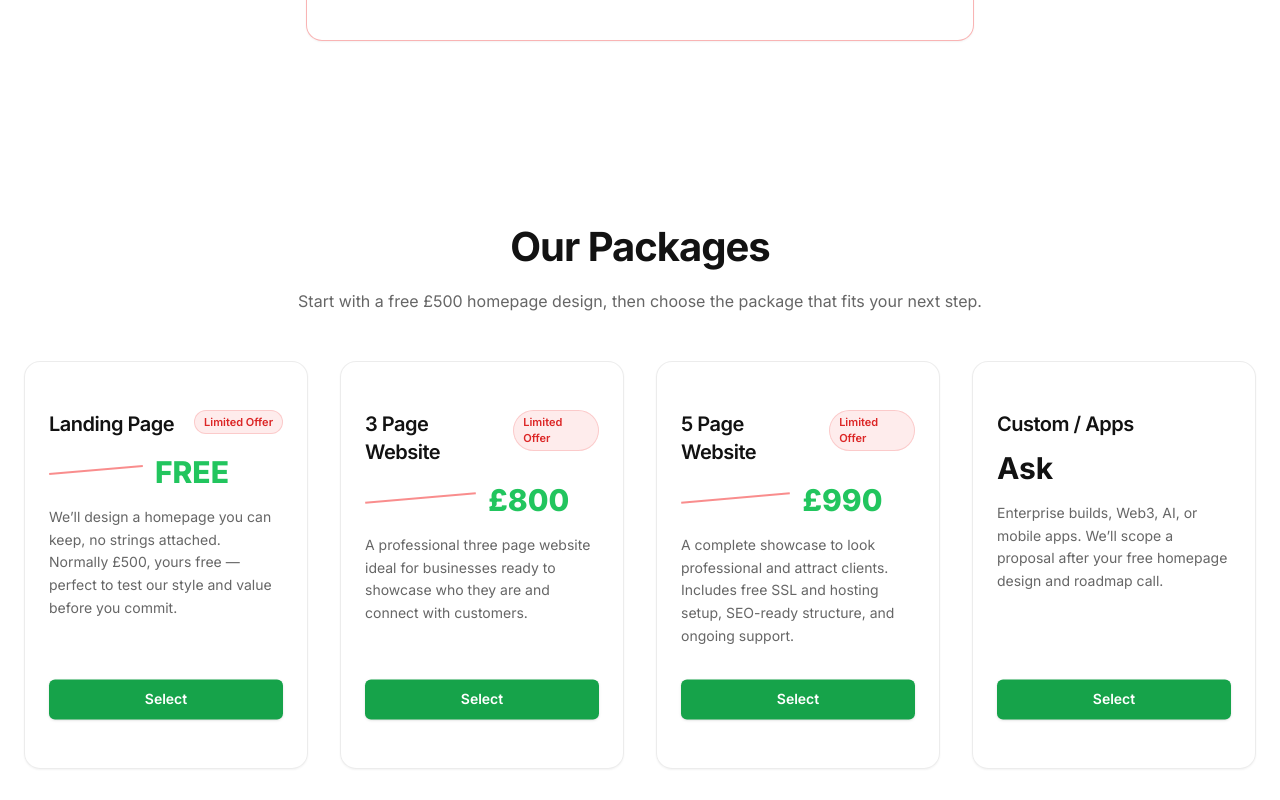
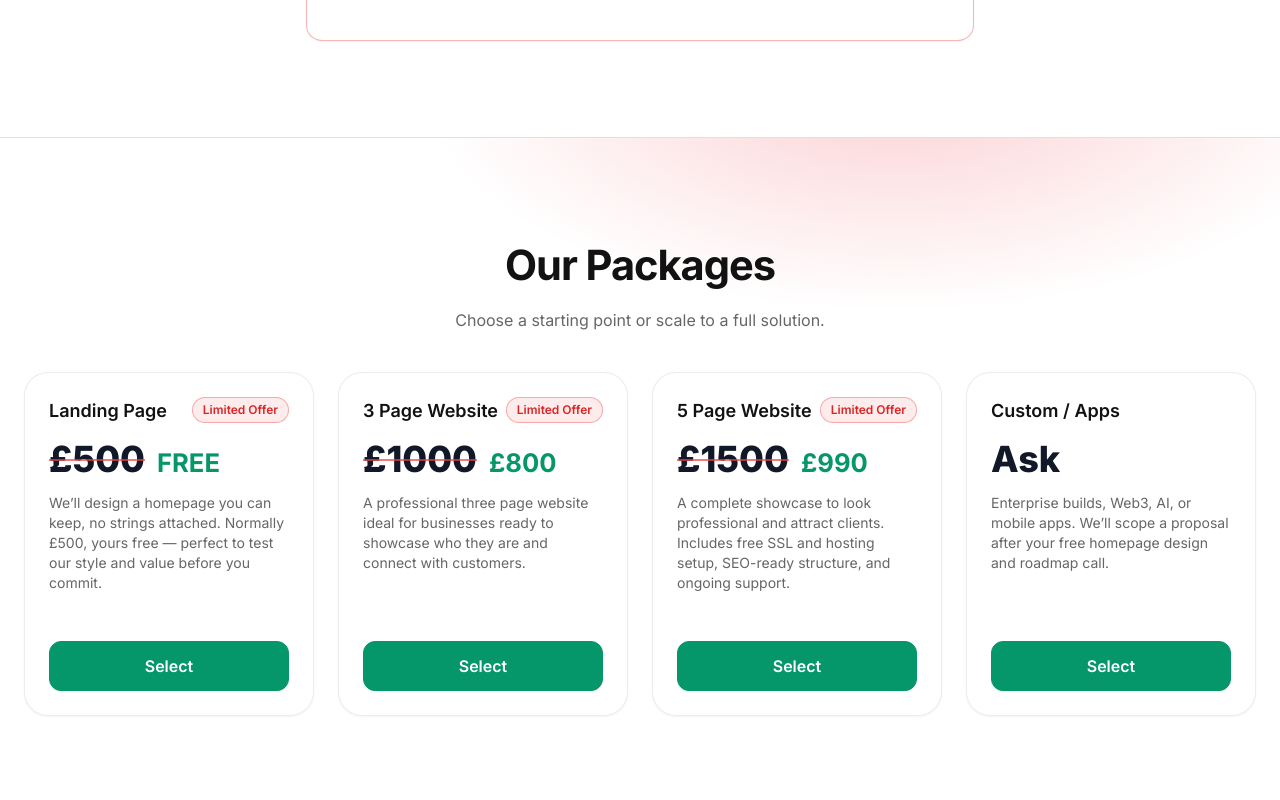
Before and after one commit to stevenajg93/spider-fang-web, a Next.js app: page / in a window 1280 px wide. Shown: the part 3440-4240 px from the top of the page. Built offline with nearby package versions, Linux system fonts and the light colour scheme.

Commit message:
Fix: Packages pricing colors visible in light mode, preserved strike-through + psychology

```diff
--- a/components/sections/Packages.tsx
+++ b/components/sections/Packages.tsx
@@ -51,95 +51,98 @@ const packages: Pkg[] = [
   },
 ]
 
-function Price({ oldPrice, newPrice }: { oldPrice?: string; newPrice: string }) {
-  // Landing page shows FREE (positive, green)
-  if (newPrice === "FREE") {
-    return (
-      <div className="flex items-baseline gap-3">
-        <span className="relative text-3xl md:text-4xl font-bold text-white/90">
-          {oldPrice}
-          <span
-            aria-hidden
-            className="absolute left-0 right-0 top-1/2 h-[2px] -translate-y-1/2 rotate-[-5deg] bg-red-400/80"
-          />
-        </span>
-        <span className="text-2xl md:text-3xl font-extrabold text-green-500">FREE</span>
-      </div>
-    )
-  }
-
-  if (!oldPrice) {
-    return <span className="text-2xl md:text-3xl font-bold text-foreground">{newPrice}</span>
-  }
-
-  return (
-    <div className="flex items-baseline gap-3" aria-label={`Price reduced from ${oldPrice} to ${newPrice}`}>
-      {/* Old price: larger, white, with subtle red score */}
-      <span className="relative text-3xl md:text-4xl font-bold text-white">
-        {oldPrice}
-        <span
-          aria-hidden
-          className="absolute left-0 right-0 top-1/2 h-[2px] -translate-y-1/2 rotate-[-5deg] bg-red-400/80"
-        />
-      </span>
-      {/* New price: slightly smaller, positive green */}
-      <span className="text-2xl md:text-3xl font-extrabold text-green-500">{newPrice}</span>
-    </div>
-  )
-}
-
 export default function Packages() {
   return (
-    <section id="packages" className="py-20 bg-transparent">
-      <div className="container mx-auto px-4 sm:px-6">
-        <div className="mx-auto mb-12 max-w-3xl text-center">
-          <h2 className="text-[clamp(1.5rem,4.6vw,2.5rem)] font-bold tracking-tight">Our Packages</h2>
+    <section id="packages" className="sf-grid sf-noise relative border-t bg-transparent">
+      <div aria-hidden className="sf-radial absolute inset-0" />
+      <div className="relative mx-auto max-w-7xl px-4 py-16 sm:px-6 sm:py-20 md:py-24">
+        <motion.div
+          className="mx-auto max-w-3xl text-center"
+          initial={{ opacity: 0, y: 24 }}
+          whileInView={{ opacity: 1, y: 0 }}
+          viewport={{ once: true }}
+          transition={{ duration: 0.6 }}
+        >
+          <h2 className="text-[clamp(1.6rem,4.6vw,2.6rem)] font-bold tracking-tight text-foreground">
+            Our Packages
+          </h2>
           <p className="mt-3 text-muted-foreground">
-            Start with a free £500 homepage design, then choose the package that fits your next step.
+            Choose a starting point or scale to a full solution.
           </p>
-        </div>
+        </motion.div>
 
-        <div className="grid gap-6 sm:gap-8 sm:grid-cols-2 lg:grid-cols-4">
+        <div className="mt-10 grid grid-cols-1 gap-6 sm:grid-cols-2 lg:grid-cols-4">
           {packages.map((p, i) => (
             <motion.div
               key={p.slug}
-              initial={{ opacity: 0, y: 18 }}
+              initial={{ opacity: 0, y: 20 }}
               whileInView={{ opacity: 1, y: 0 }}
               viewport={{ once: true }}
-              transition={{ duration: 0.45, delay: 0.05 * i }}
+              transition={{ duration: 0.5, delay: i * 0.05 }}
             >
-              <Card className="h-full overflow-hidden border-border/60 bg-background/60 backdrop-blur supports-[backdrop-filter]:bg-background/50">
-                <div className="flex h-full flex-col p-6">
-                  <div className="flex items-start justify-between gap-3">
-                    <h3 className="text-xl font-semibold tracking-tight">{p.name}</h3>
+              <Card className="group flex h-full flex-col justify-between rounded-2xl border border-border/60 bg-card/70 p-6 backdrop-blur-sm">
+                <div>
+                  <div className="flex items-start justify-between">
+                    <h3 className="text-lg font-semibold text-foreground">{p.name}</h3>
                     {p.limited && (
-                      <span className="inline-flex items-center rounded-full bg-red-500/10 px-2.5 py-1 text-[11px] font-semibold text-red-600 ring-1 ring-inset ring-red-500/20">
+                      <span className="rounded-full border border-red-500/40 bg-red-500/10 px-2.5 py-1 text-xs font-semibold text-red-600">
                         Limited Offer
                       </span>
                     )}
                   </div>
 
-                  <div className="mt-3">
-                    <Price oldPrice={p.oldPrice} newPrice={p.newPrice} />
+                  {/* Pricing block: visible in light & dark */}
+                  <div className="mt-4">
+                    {p.oldPrice ? (
+                      <div className="flex items-baseline gap-3">
+                        <span
+                          className="
+                            text-[clamp(1.6rem,4.5vw,2.25rem)]
+                            font-extrabold
+                            leading-none
+                            text-gray-900 dark:text-white
+                            line-through decoration-red-500/70 decoration-2
+                          "
+                        >
+                          {p.oldPrice}
+                        </span>
+                        <span
+                          className="
+                            text-[clamp(1.2rem,4vw,1.6rem)]
+                            font-bold
+                            leading-none
+                            text-emerald-600
+                          "
+                        >
+                          {p.newPrice}
+                        </span>
+                      </div>
+                    ) : (
+                      <div className="flex items-baseline gap-3">
+                        <span className="text-[clamp(1.6rem,4.5vw,2.25rem)] font-extrabold leading-none text-gray-900 dark:text-white">
+                          {p.newPrice}
+                        </span>
+                      </div>
+                    )}
                   </div>
 
-                  <p className="mt-4 text-sm leading-relaxed text-muted-foreground">{p.blurb}</p>
+                  <p className="mt-4 text-sm text-muted-foreground">{p.blurb}</p>
+                </div>
 
-                  {/* spacer to push the button to the bottom for perfect alignment across cards */}
-                  <div className="mt-6 flex-1" />
-
-                  <motion.div
-                    className="pt-2"
-                    animate={{ y: [0, -3, 0] }}
-                    transition={{ duration: 3, repeat: Infinity, repeatType: "mirror", ease: "easeInOut" }}
+                <div className="mt-6">
+                  <Link
+                    href={`/purchase/${p.slug}`}
+                    className="
+                      inline-flex w-full items-center justify-center
+                      rounded-lg border border-emerald-600 bg-emerald-600 px-4 py-2.5
+                      font-semibold text-white shadow-sm transition
+                      hover:bg-emerald-700
+                      focus:outline-none focus:ring-2 focus:ring-emerald-600/30
+                      md:py-3
+                    "
                   >
-                    <Link
-                      href={`/purchase/${p.slug}`}
-                      className="inline-flex w-full items-center justify-center rounded-md bg-green-600 px-5 py-2.5 text-sm font-semibold text-white shadow hover:opacity-95 focus:outline-none focus-visible:ring-2 focus-visible:ring-green-600/60"
-                    >
-                      Select
-                    </Link>
-                  </motion.div>
+                    Select
+                  </Link>
                 </div>
               </Card>
             </motion.div>
```
